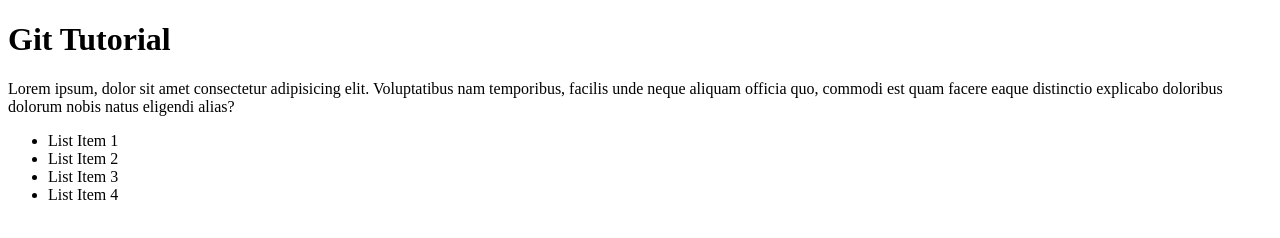
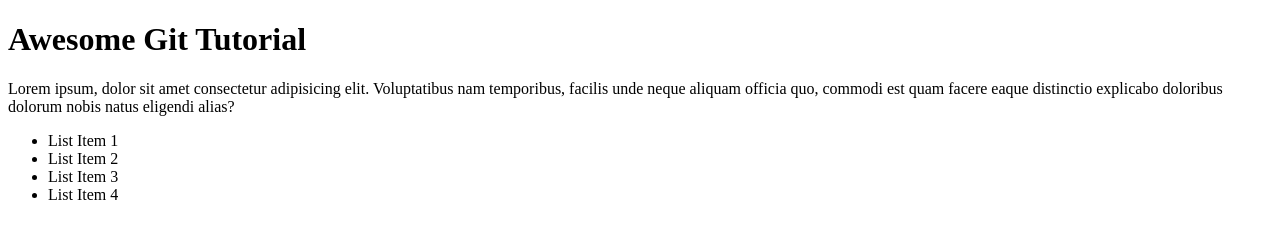
Before and after one commit to navneetkrs/git-tutorial, a plain HTML site: page index.html in a window 1280 px wide. Drawn offline with Linux system fonts and the light colour scheme.

Commit message:
Edited h1

```diff
--- a/index.html
+++ b/index.html
@@ -3,10 +3,10 @@
   <head>
     <meta charset="UTF-8" />
     <meta name="viewport" content="width=device-width, initial-scale=1.0" />
-    <title>Git Tutorial</title>
+    <title>Awesome Git Tutorial</title>
   </head>
   <body>
-    <h1>Git Tutorial</h1>
+    <h1>Awesome Git Tutorial</h1>
     <p>
       Lorem ipsum, dolor sit amet consectetur adipisicing elit. Voluptatibus nam
       temporibus, facilis unde neque aliquam officia quo, commodi est quam
```
